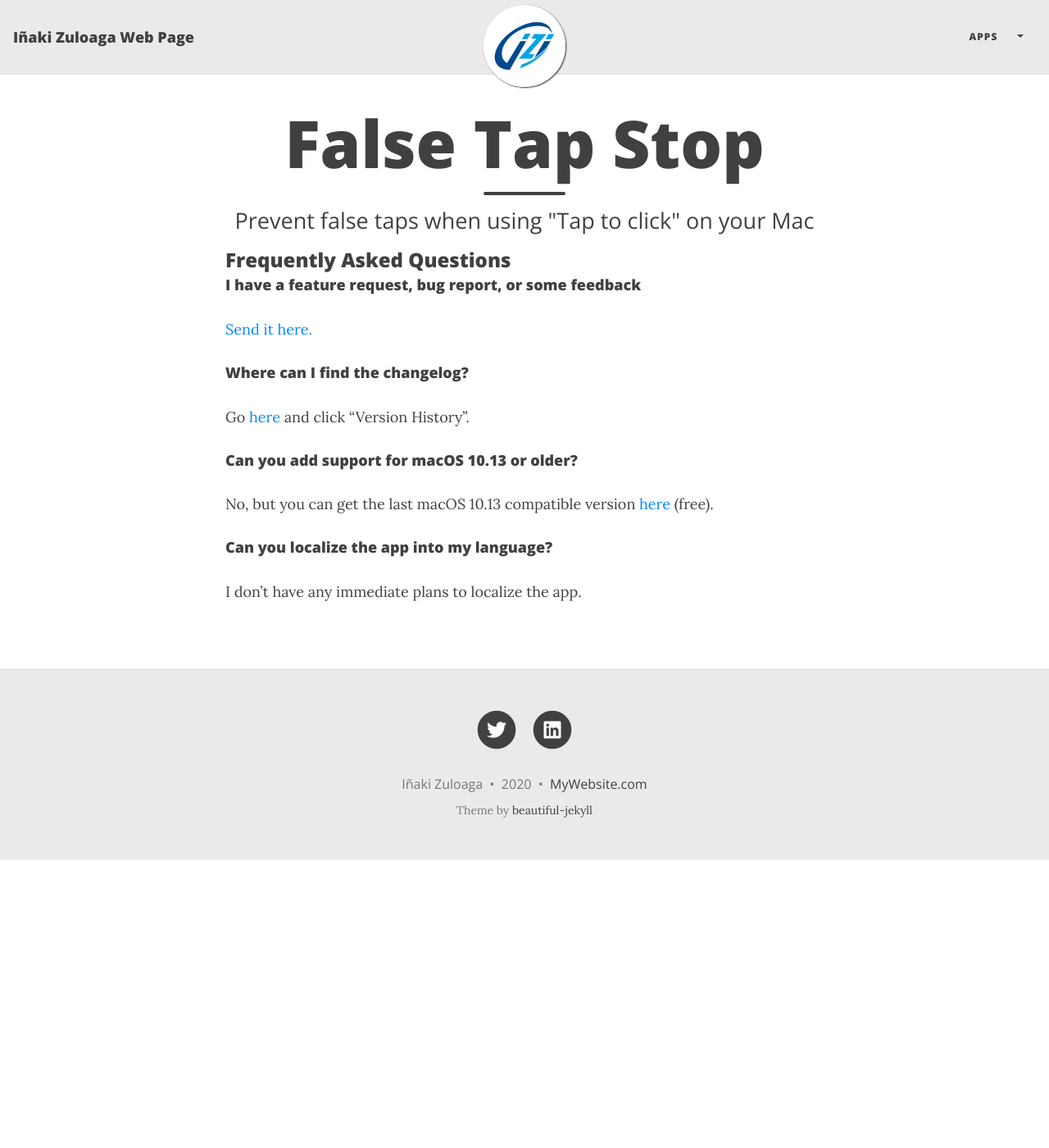
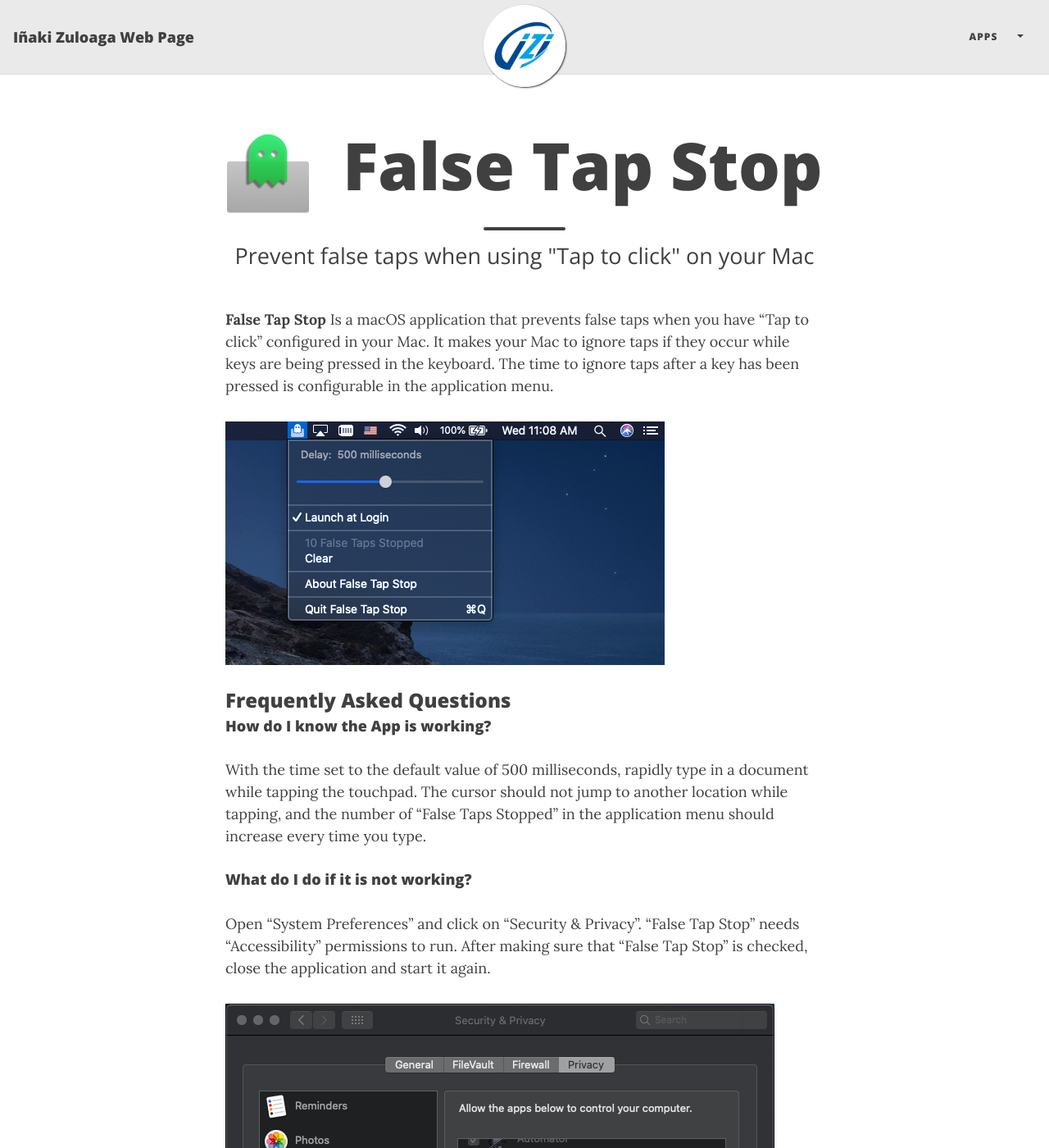
Before and after one commit to inakizi/inakizi.github.io, a Jekyll site: the page built from FalseTapStop.md, in a window 1280 px wide and 1400 px high. Shown: the whole window at 82% size. Built offline with Jekyll 4.4.1, drawn with Linux system fonts in a browser that asks for light colours; nearby versions of some CDN libraries; some of the changed text lies outside the part shown.

Commit message:
First production ready release

```diff
--- a/FalseTapStop.md
+++ b/FalseTapStop.md
@@ -1,32 +1,92 @@
 ---
-title: False Tap Stop
+title: <img src="/assets/img/fts/AppIcon_512_2x.png" width="100px" >&nbsp;&nbsp;False Tap Stop
 filename: FalseTapStop
 layout: page
 subtitle: Prevent false taps when using "Tap to click" on your Mac
 description: Fasle Tap Stop is a macOS app that prevents false taps when you have "Tap to click" configured in your Mac.
-type: macOS
-date: 2020-08-13
-mac_app_store_url: https://apps.apple.com/us/app/
-main_button:
-  title: Read more
-  url: https://
-links:
-  'Product Hunt post': https://www.producthunt.com/
 ---
+
+
+**False Tap Stop** Is a macOS application that prevents false taps when you have “Tap to click” configured in your Mac. It makes your Mac to ignore taps if they occur while keys are being pressed in the keyboard. The time to ignore taps after a key has been pressed is configurable in the application menu.
+
+<img src="/assets/img/fts/mainscreen.png" >
 
 <h3 id="faq">Frequently Asked Questions</h3>
 
+#### How do I know the App is working?
+
+With the time set to the default value of 500 milliseconds, rapidly type in a document while tapping the touchpad. The cursor should not jump to another location while tapping, and the number of “False Taps Stopped” in the application menu should increase every time you type.
+
+#### What do I do if it is not working?
+
+Open “System Preferences” and click on “Security & Privacy”. “False Tap Stop” needs “Accessibility” permissions to run. After making sure that “False Tap Stop” is checked, close the application and start it again.
+
+<img src="/assets/img/fts/accessibility2.png" >
+
+
 #### I have a feature request, bug report, or some feedback
 
-[Send it here.](https://sindresorhus.com/feedback/?product=Lungo&referrer=Website-FAQ)
+Please report it here:
+<script defer src="https://js.statickit.com/statickit.js"></script>
+<style type="text/css" media="screen">
 
-#### Where can I find the changelog?
+.form-item {
+   width: 100%;
+}
 
-Go [here](https://apps.apple.com/us/app/lungo/id1263070803?mt=12) and click “Version History”.
+.form-item label {
+   display: block;
+}
+
+.form-item input {
+   width: 100%;
+}
+
+.form-item textarea {
+   width: 100%;
+}
+
+
+</style>
+
+
+<form id="my-form">
+   <div class="form-item">
+   <label class="label" for="name">Name:</label>
+   <input class="input is-medium" type="text" name="name">
+   </div>
+
+   <div class="form-item">
+   <label for="email">Email:</label>
+   <input id="email" type="email" name="email" value="" required />
+   <div data-sk-error="email"></div>
+   </div>
+
+   <div class="form-item">
+   <label class="label" for="message">Message:</label>
+   <textarea class="textarea is-medium" placeholder="" name="message" minlength="20" rows="7" required></textarea>
+   <div data-sk-error="message"></div>
+   </div>
+
+   <button type="submit">Submit</button>
+</form>
+
+
+<script>
+  window.sk=window.sk||function(){(sk.q=sk.q||[]).push(arguments)};
+  sk('form', 'init', {
+    site: '7d12620bfabb',   // found under the Settings tab
+    form: 'feedback',  // the key used in statickit.json
+    element: '#my-form'       // a selector pointing to the `<form>` element
+  });
+</script>
+
+
+<br>
 
 #### Can you add support for macOS 10.13 or older?
 
-No, but you can get the last macOS 10.13 compatible version [here](https://github.com/sindresorhus/meta/files/4556911/Lungo-1.6.0-High-Sierra.zip) (free).
+No
 
 #### Can you localize the app into my language?
 
--- a/_config.yml
+++ b/_config.yml
@@ -71,7 +71,7 @@
 
 # How to display the link to your website in the footer
 # Remove this if you don't want a link in the footer
-url-pretty: "MyWebsite.com"
+#url-pretty: "MyWebsite.com"
 
 # Create a "tags" index page and make tags on each post clickable
 link-tags: true
```
Also changed, not shown: statickit.json (added, +34 -0 lines), assets/img/fts/AppIcon_512_2x.png (added), assets/img/fts/accessibility.png (added), assets/img/fts/accessibility2.png (added), assets/img/fts/mainscreen.png (added), assets/img/fts/settings.png (added), assets/img/fts/settings2.png (added), 3 other files.
